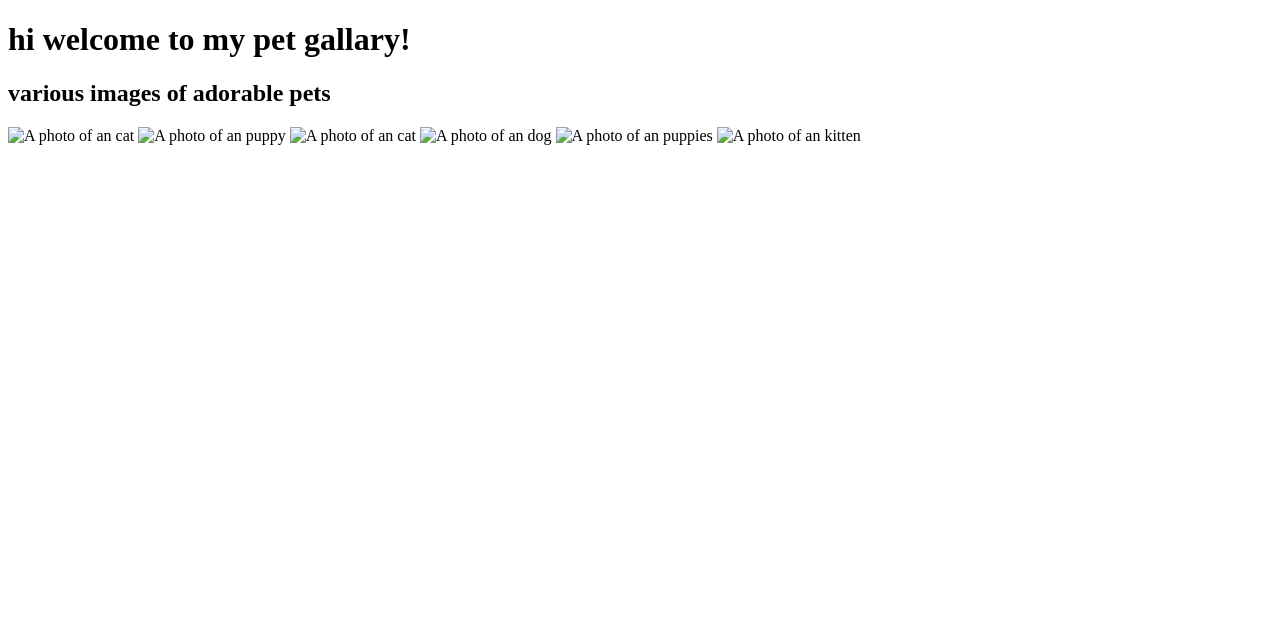
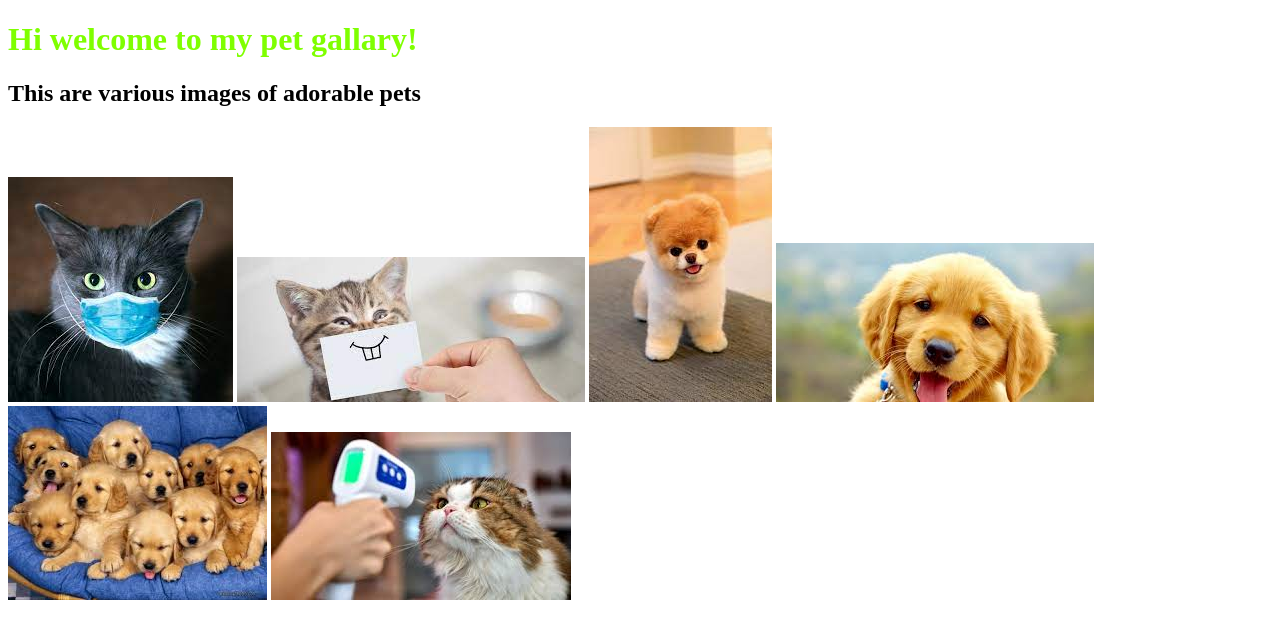
Before and after one commit to mirialvin/my-first-webpage-, a plain HTML site: page my-first-webpage/my-favorite-things.html in a window 1280 px wide. Drawn offline with Linux system fonts and the light colour scheme.

```diff
--- /dev/null
+++ b/my-first-webpage/css/styles.css
@@ -0,0 +1,15 @@
+h1 {
+    color:#00A36C;
+    text-align: center;
+  }
+  h2 {
+    color:#00FFFF;
+    font-style: italic;
+    text-align: center;
+  }
+  p {
+    font-family: sans-serif;
+  }
+  ul {
+    line-height: 40px;
+  }
--- a/my-first-webpage/my-first-webpage.html
+++ b/my-first-webpage/index.html
@@ -2,6 +2,7 @@
 <html>
   <head>
     <title>My first webpage!</title>
+    <link href="css/styles.css" rel="stylesheet" type="text/css">
   </head>
   <body>
     <h1>My First Webpage</h1>
@@ -18,6 +19,8 @@
       <li>And beyond!</li>
     </ol>
     <p>Check out <a href="http://moringaschool.com/">Moringa School</a>. It's a great place to learn web development skills!</p>
-       <img src="images/elephant.jpg" alt="A photo of an elephant">
+       <img src="images/elephant.jpg" alt="A photo of an elephant"
+       width="900"
+       height="500" />
   </body>
 </html>
--- a/my-first-webpage/my-favorite-things.html
+++ b/my-first-webpage/my-favorite-things.html
@@ -3,15 +3,19 @@
   <head>
     <title>pets images</title>
   </head>
+  <style>
+      h1{
+          color:chartreuse
+      }
+  </style>
   <body>
-    <h1>hi welcome to my pet gallary!</h1>
-    <h2>various images of adorable pets</h2>
-    <img src="images/cat.jpeg" alt="A photo of an cat">
-    <img src="images/covid.jpg" alt="A photo of an puppy">
+    <h1>Hi welcome to my pet gallary!</h1>
+    <h2>This are various images of adorable pets</h2>
+    <img src="images/cat.jpeg" alt="A photo of an cat"></li>
+    <img src="images/wow.jpeg" alt="A photo of an puppy">
     <img src="images/cute.jpeg" alt="A photo of an cat">
     <img src="images/nice.jpeg" alt="A photo of an dog">
     <img src="images/puppies.jpeg" alt="A photo of an puppies">
-    <img src="images/kitten.jpg" alt="A photo of an kitten">
-
+    <img src="images/pro.jpeg" alt="A photo of an kitten">
   </body>
 </html>
```
Also changed, not shown: my-first-webpage/images/cat.jpeg (added), my-first-webpage/images/cute.jpeg (added), my-first-webpage/images/elephant.jpg (added), my-first-webpage/images/nice.jpeg (added), my-first-webpage/images/pro.jpeg (added), my-first-webpage/images/puppies.jpeg (added), my-first-webpage/images/wow.jpeg (added).
